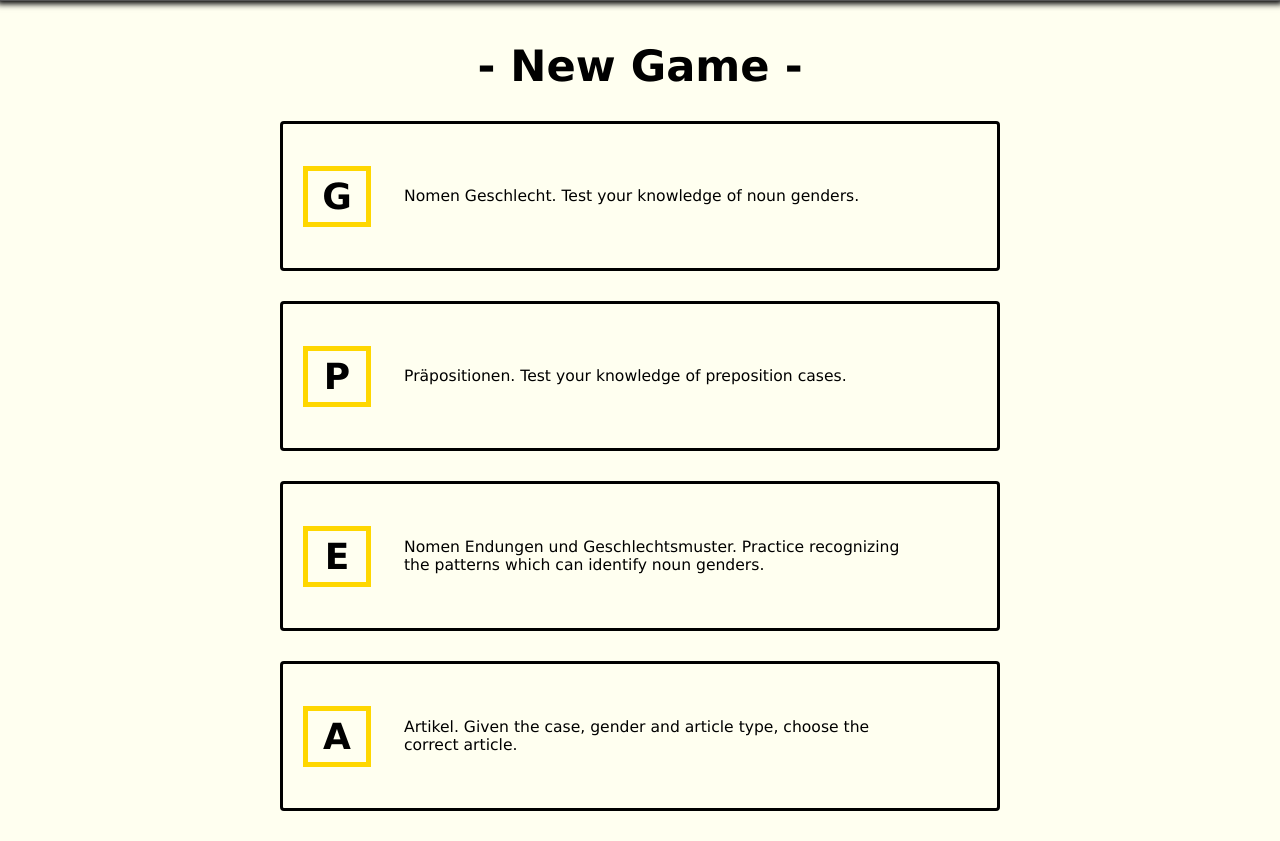
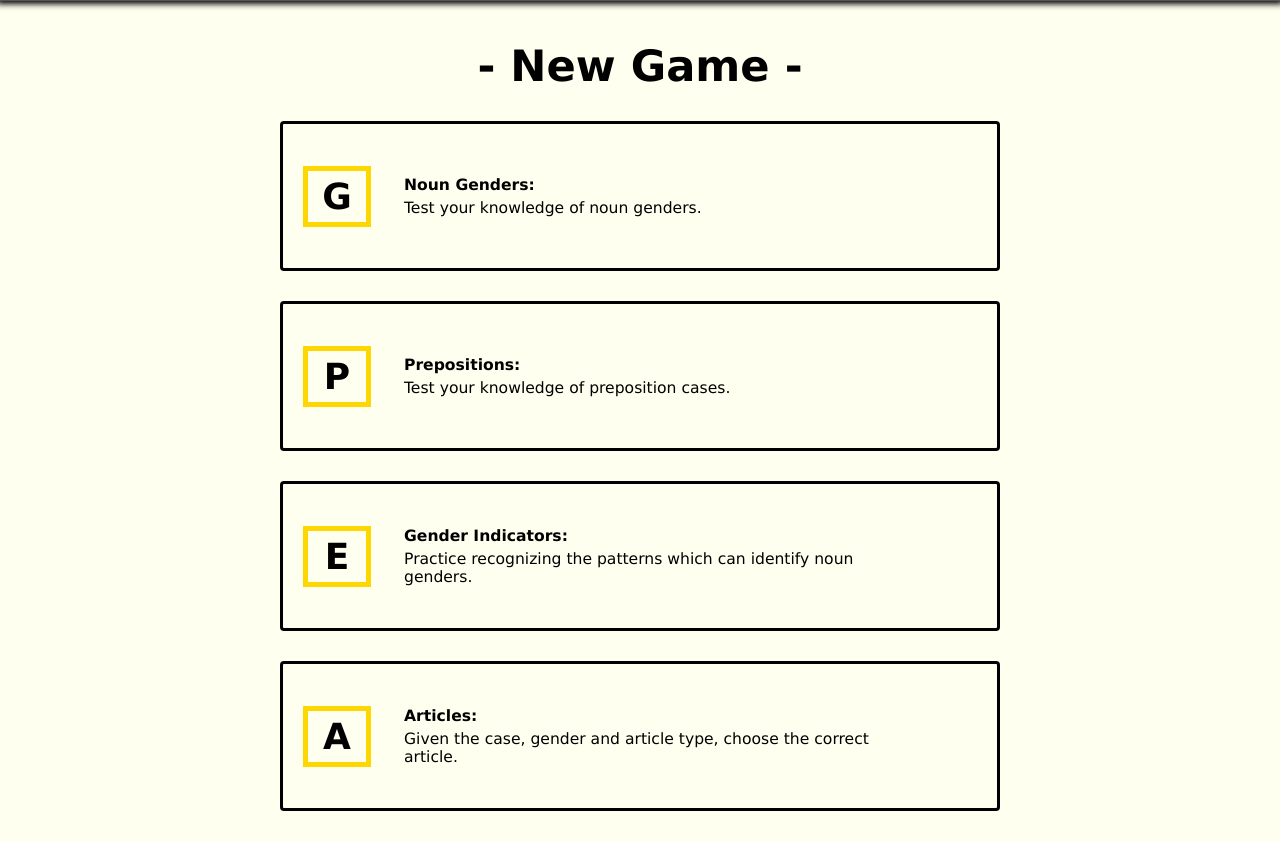
Before and after one commit to derek-watson14/DerDieDas, a Flask app: page / in a window 1280 px wide. Shown: the part 76-917 px from the top of the page. Run offline with Flask 2, Linux system fonts and the light colour scheme.

Commit message:
changes option jinja paths to a new app function called run game, passing in game type

```diff
--- a/templates/new-game.html
+++ b/templates/new-game.html
@@ -6,22 +6,41 @@
 <div class="content-container">
     <div class="content games-container">
         <h2 class="page-head"> - New Game - </h2>
-    <a class="option" href="{{ url_for('gender') }}" onclick="localStorage.clear()">
+        <a class="option" href="{{ url_for('run_game', gametype='gender') }}" onclick="localStorage.clear()">
+            <div>
                 <h1 class="icon">G</h1>
-      <p class="text">Nomen Geschlecht. Test your knowledge of noun genders. </p>
+            </div>
+            <div class="text">
+                <h4>Noun Genders:</h4>
+                <p>Test your knowledge of noun genders. </p>
+            </div>
         </a>
-    <a class="option" href="{{ url_for('prepositions') }}" onclick="localStorage.clear()">
+        <a class="option" href="{{ url_for('run_game', gametype='preps') }}" onclick="localStorage.clear()">
+            <div>
                 <h1 class="icon">P</h1>
-      <p class="text">Präpositionen. Test your knowledge of preposition cases.
-      </p>
+            </div>
+            <div class="text">
+                <h4>Prepositions:</h4>
+                <p>Test your knowledge of preposition cases.</p>
+            </div>
         </a>
-    <a class="option" href="{{ url_for('endings') }}" onclick="localStorage.clear()">
+        <a class="option" href="{{ url_for('run_game', gametype='endings') }}" onclick="localStorage.clear()">
+            <div>
                 <h1 class="icon">E</h1>
-      <p class="text">Nomen Endungen und Geschlechtsmuster. Practice recognizing the patterns which can identify noun genders. </p>
+            </div>
+            <div class="text">
+                <h4>Gender Indicators:</h4>
+                <p>Practice recognizing the patterns which can identify noun genders. </p>
+            </div>
         </a>
-    <a class="option" href="{{ url_for('articles') }}" onclick="localStorage.clear()">
+        <a class="option" href="{{ url_for('run_game', gametype='articles') }}" onclick="localStorage.clear()">
+            <div>
                 <h1 class="icon">A</h1>
-      <p class="text">Artikel. Given the case, gender and article type, choose the correct article. </p>
+            </div>
+            <div class="text">
+                <h4>Articles:</h4>
+                <p>Given the case, gender and article type, choose the correct article. </p>
+            </div>
         </a>
     </div>
 </div>
```
Lines whose indentation alone changed are shown as unchanged.
